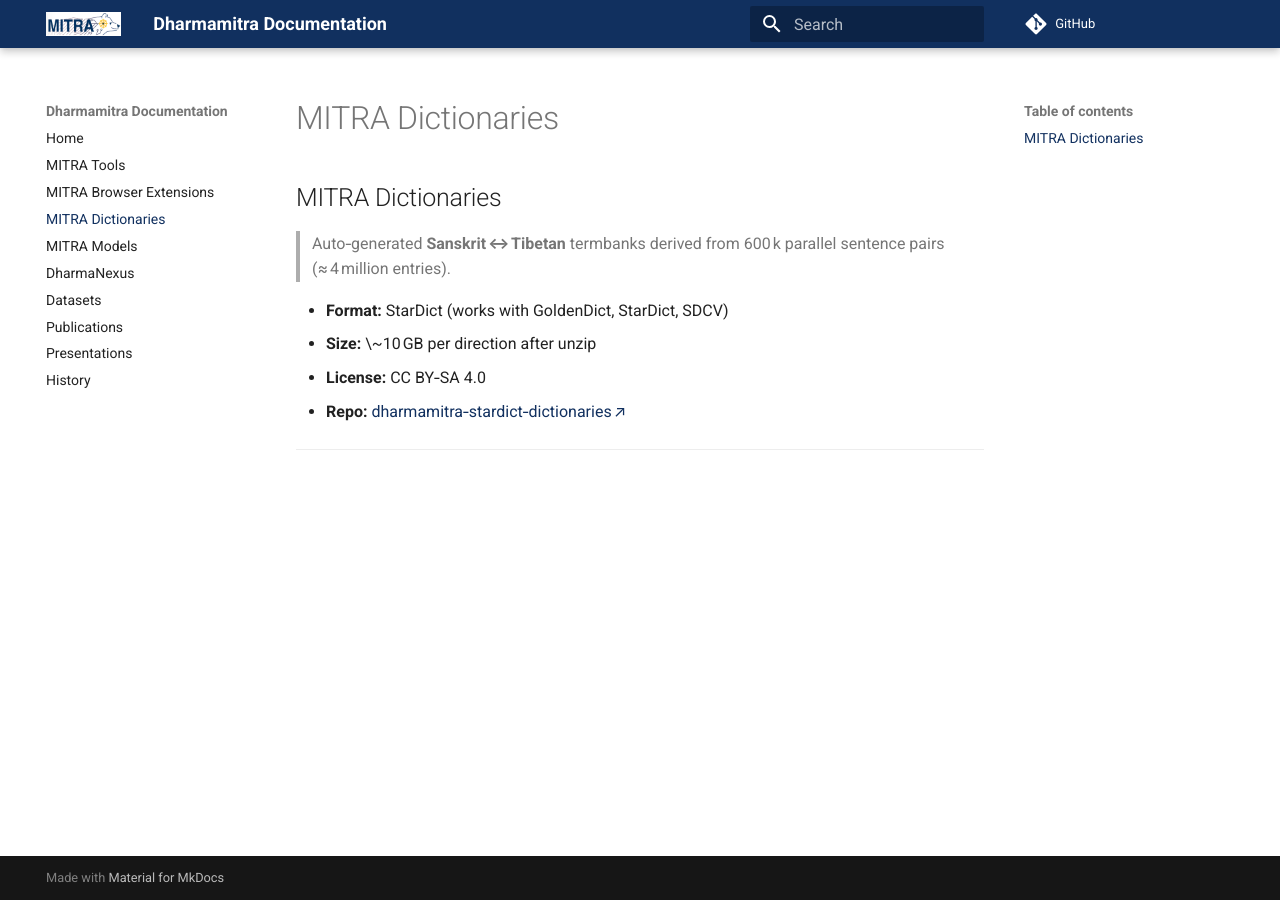
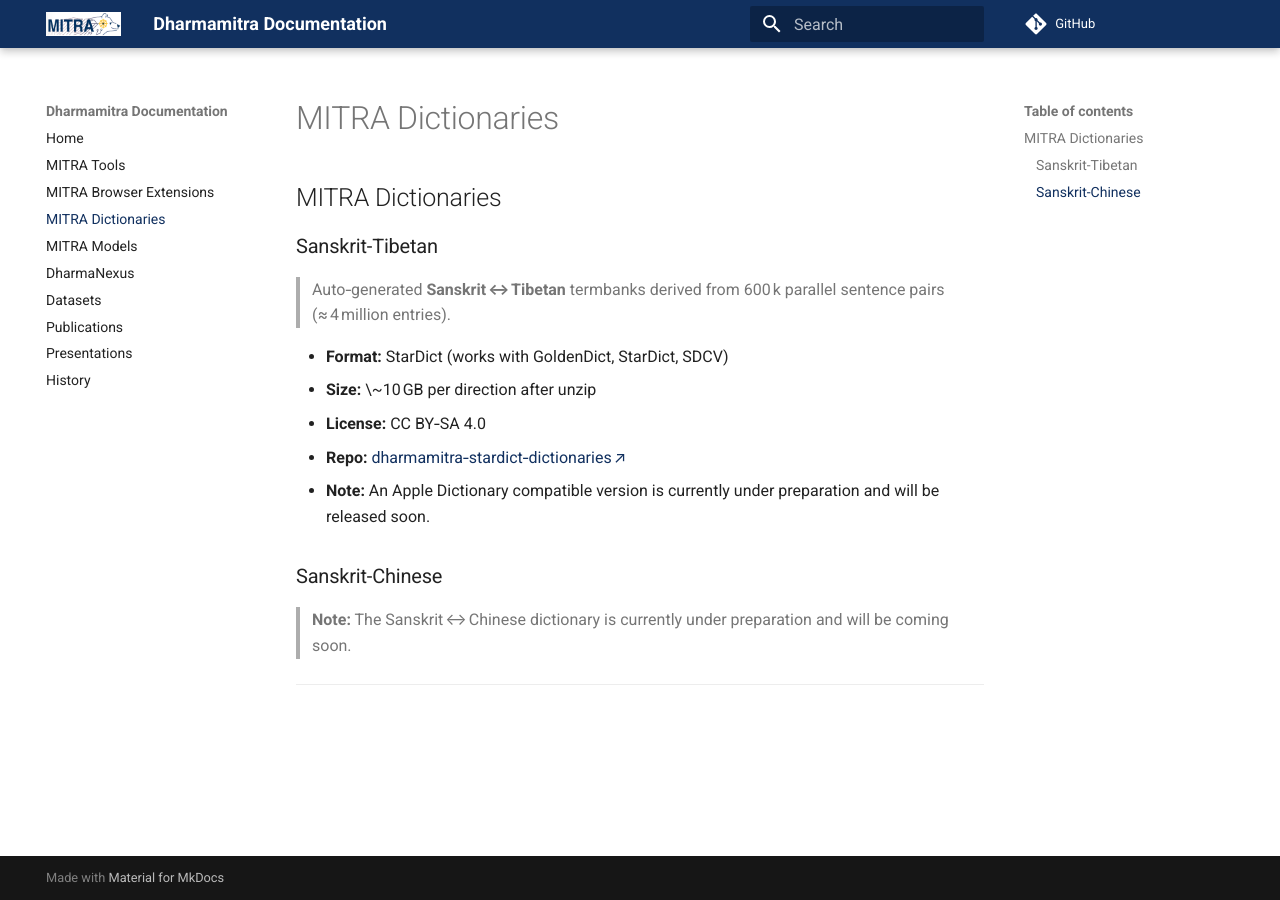
Before and after one commit to dharmamitra/dharmamitra-guides, an MkDocs documentation site: the page built from docs/mitra_dictionaries.md, in a window 1280 px wide. Built offline with MkDocs 1.6.1 and Material for MkDocs 9.7.7, drawn with Linux system fonts in a browser that asks for light colours; comment, search, counter and statistics services are not loaded.

Commit message:
Small adjustments

```diff
--- a/docs/mitra_dictionaries.md
+++ b/docs/mitra_dictionaries.md
@@ -1,4 +1,6 @@
 ## MITRA Dictionaries
+
+### Sanskrit-Tibetan
 
 > Auto‑generated **Sanskrit ↔ Tibetan** termbanks derived from 600 k parallel sentence pairs (≈ 4 million entries).
 
@@ -6,6 +8,10 @@
 - **Size:** \~10 GB per direction after unzip
 - **License:** CC BY‑SA 4.0
 - **Repo:** [dharmamitra‑stardict‑dictionaries ↗](https://github.com/dharmamitra/dharmamitra-stardict-dictionaries)
+- **Note:** An Apple Dictionary compatible version is currently under preparation and will be released soon.
 
+### Sanskrit-Chinese
+
+> **Note:** The Sanskrit ↔ Chinese dictionary is currently under preparation and will be coming soon.
 
 ---
```
Also changed, not shown: docs/dharmanexus.md (+1 -1 lines).
